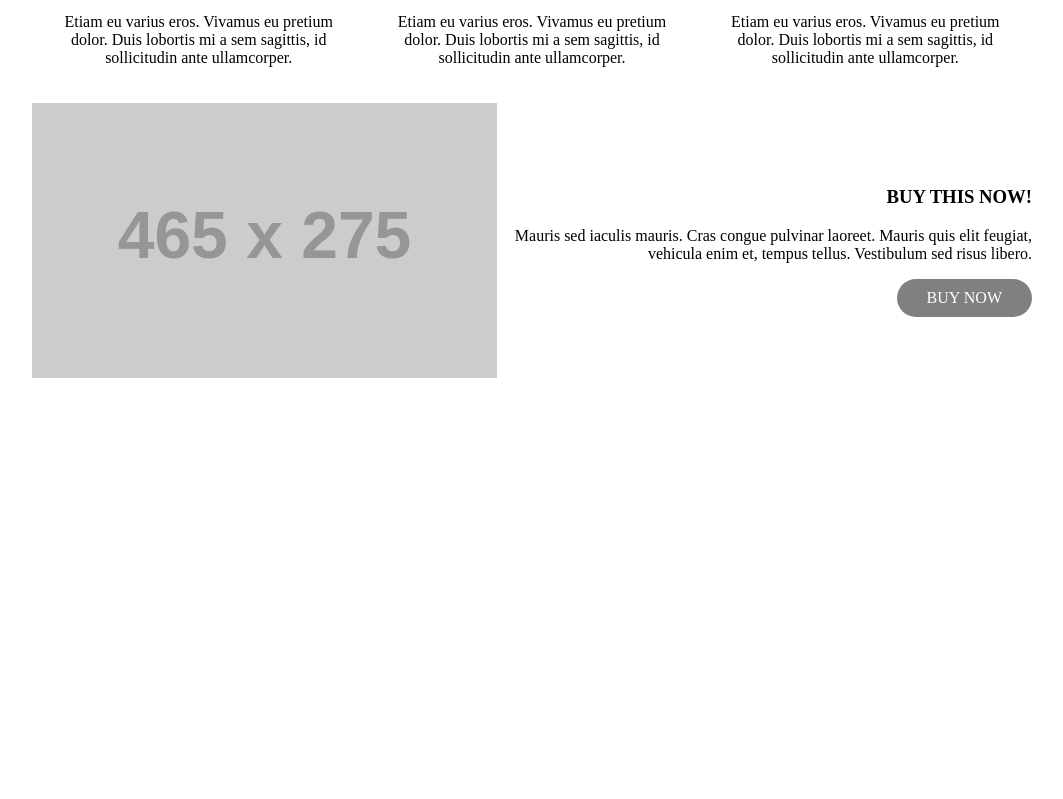
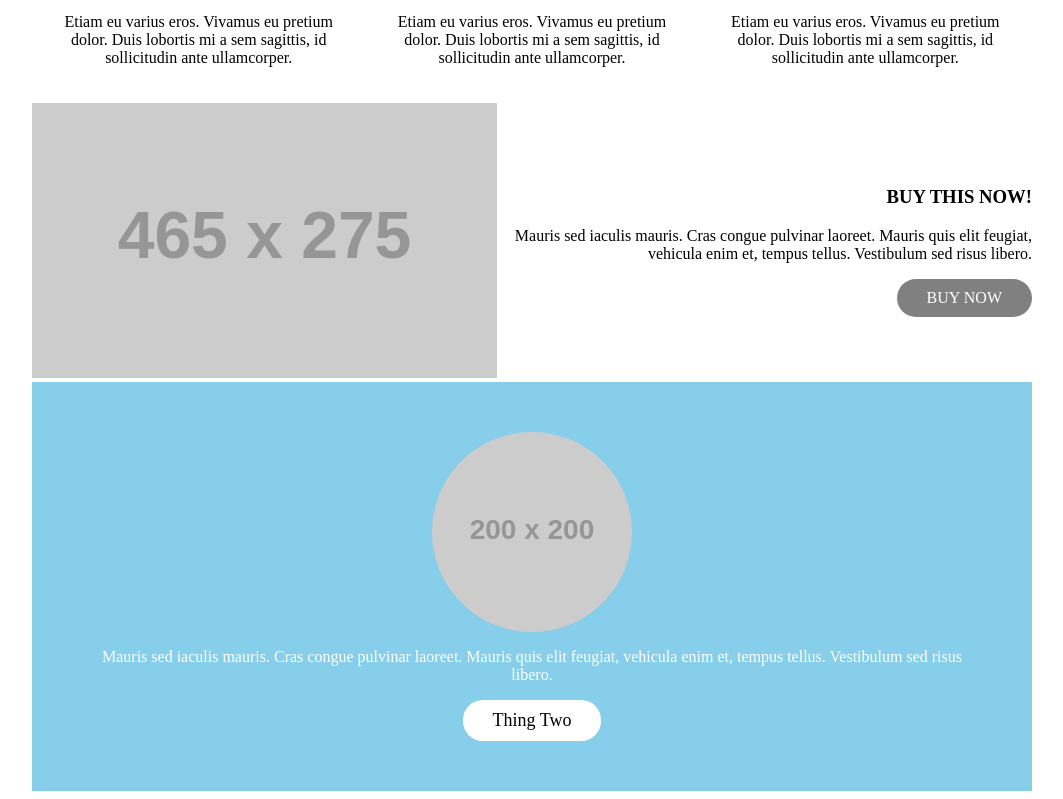
Before and after one commit to aj-94/aj-94.github.io, a plain HTML site: page layout-practice/index.html in a window 1280 px wide. Shown: the part 736-1535 px from the top of the page, without its empty margins (108-1171 px from the left). Before the commit the page ends 1126 px from the top, so only its background shows below. Drawn offline with Linux system fonts and the light colour scheme; placeholder pictures from the web are drawn by us.

Commit message:
Added Product Reviews

```diff
--- a/layout-practice/index.html
+++ b/layout-practice/index.html
@@ -70,10 +70,20 @@ ante ullamcorper.</p>
     Vestibulum sed risus libero.</p>
                         <a class="pill-button" href="#">BUY NOW</a>
                     </div>
-
-                </div>
+                    </div>
 
                 </section>
+
+            <section id="product-reviews">
+                  <div class="feature-image">
+                <img src="//placehold.it/200x200">
+                 </div>
+                <p>Mauris sed iaculis mauris. Cras congue pulvinar laoreet.
+    Mauris quis elit feugiat, vehicula enim et, tempus tellus.
+    Vestibulum sed risus libero.</p>
+                <a class="pill-button promo" href="#">Thing Two</a>
+            </section>
+
 
 
         </div>
--- a/layout-practice/layout.css
+++ b/layout-practice/layout.css
@@ -74,3 +74,12 @@ align-items: center;
 .product-info{
     text-align: right;
 }
+
+/* Product Reviews */
+
+#product-reviews{
+background: skyblue;
+color: white;
+text-align: center;
+padding: 50px;
+}
```
